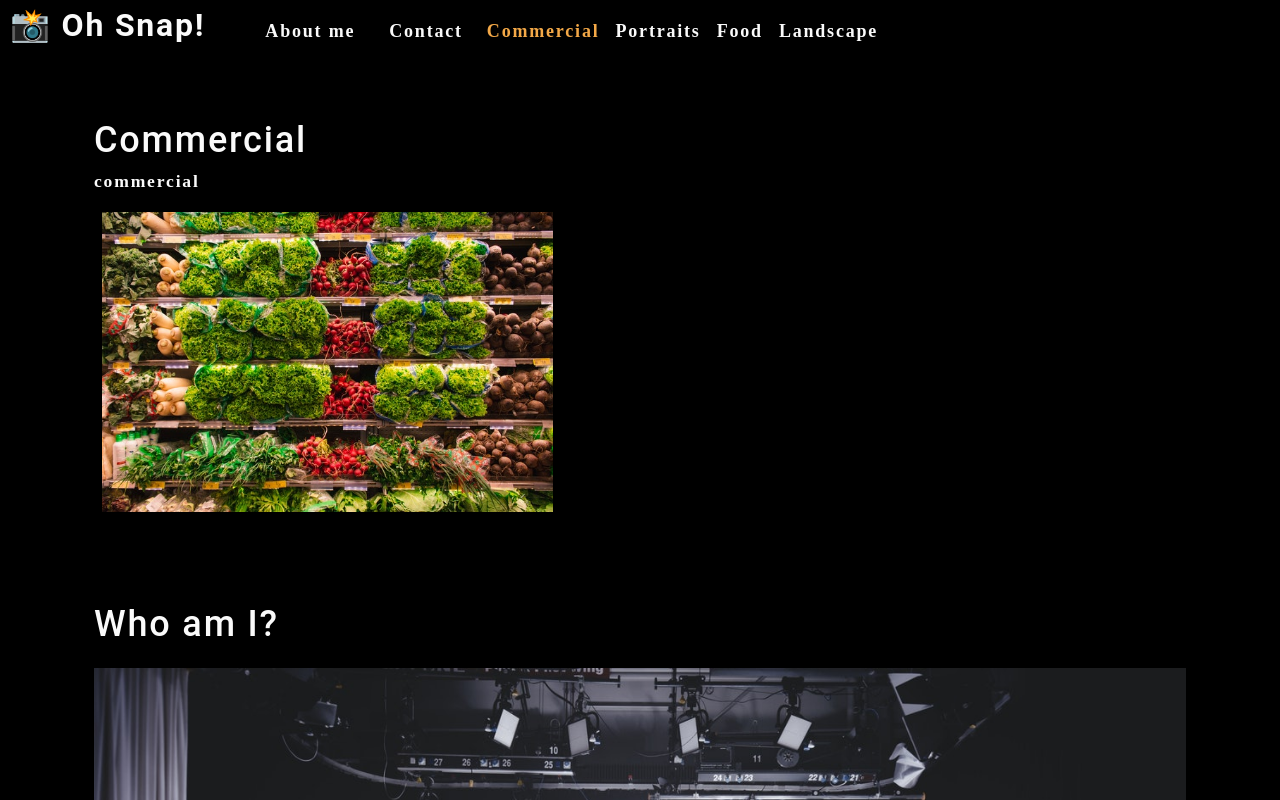
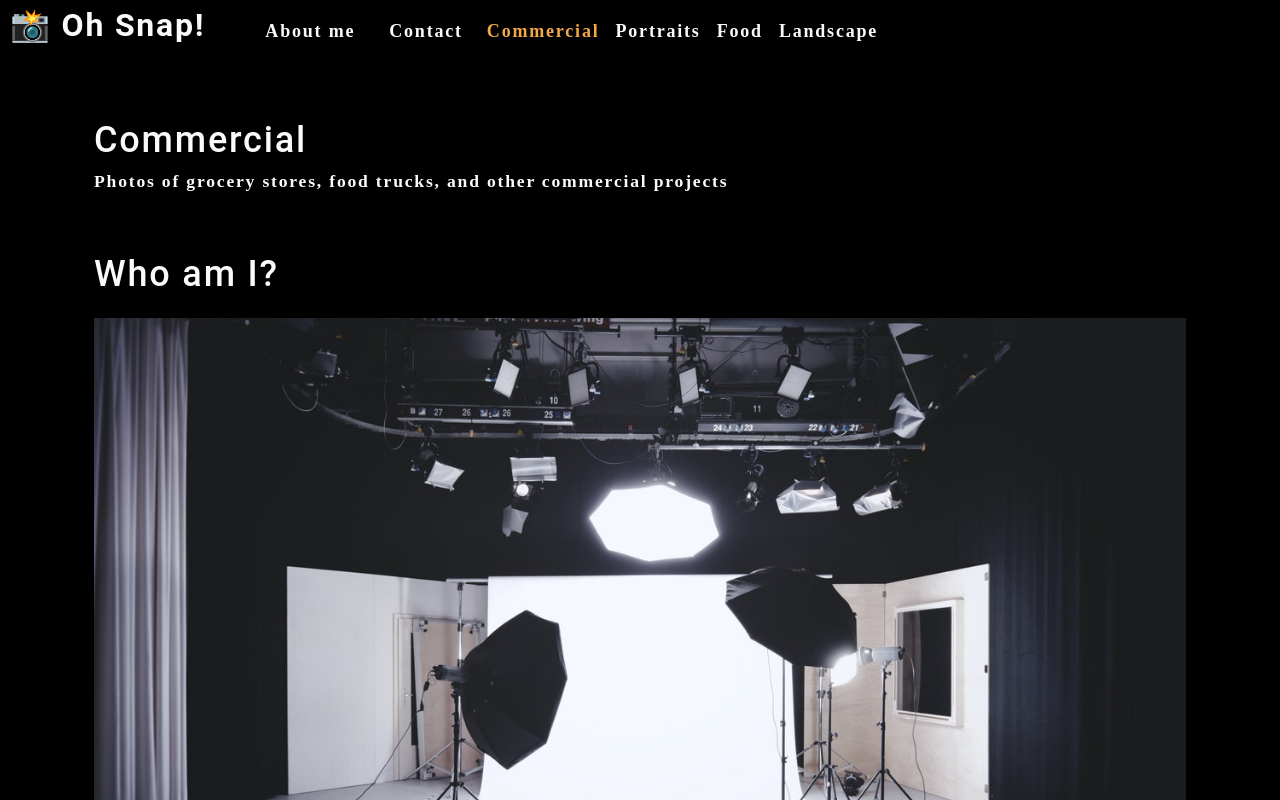
Before and after one commit to ThuyTTTN/photo-port, a React (Create React App) app: page / in a window 1280 px wide. Shown: the top 800 px of the page. Built offline with nearby package versions, Linux system fonts and the light colour scheme.

Commit message:
added PhotoList

```diff
--- a/src/App.js
+++ b/src/App.js
@@ -28,7 +28,7 @@ function App() {
       ></Nav>
       <main>
         <div>
-          <Gallery></Gallery>
+        <Gallery currentCategory={currentCategory}></Gallery>
           <About></About>
         </div>
       </main>
--- a/src/components/Gallery/index.js
+++ b/src/components/Gallery/index.js
@@ -1,27 +1,16 @@
 import React from 'react';
+import PhotoList from '../PhotoList';
 import { capitalizeFirstLetter } from '../../utils/helpers';
-import photo from "../../assets/small/commercial/0.jpg";
 
-
-
-function Gallery(props) {
-    const currentCategory = {
-        name: "commercial",
-        description: "Photos of grocery stores, food trucks, and other commercial projects",
-    };
-    return(
-        <section>
-            <h1>{capitalizeFirstLetter(currentCategory.name)}</h1>
-            <p>{currentCategory.name}</p>
-            <div className="flex-row">
-          <img
-            src={photo}
-            alt="Commercial Example"
-            className="img-thumbnail mx-1"
-          />
-      </div>
-        </section>
-    );
+function Gallery({ currentCategory }) {
+  const { name, description } = currentCategory;
+  return (
+    <section>
+      <h1 data-testid="h1tag">{capitalizeFirstLetter(name)}</h1>
+      <p>{description}</p>
+      <PhotoList  />
+    </section>
+  );
 }
 
 export default Gallery;
--- /dev/null
+++ b/src/components/PhotoList/index.js
@@ -0,0 +1,121 @@
+import React, { useState } from 'react';
+
+const PhotoList = ({ category }) => {
+
+  const [photos] = useState([
+    {
+      name: 'Grocery aisle',
+      category: 'commercial',
+      description: 'Lorem ipsum dolor sit amet, consectetur adipiscing elit. Nunc ultricie',
+    },
+    {
+      name: 'Grocery booth',
+      category: 'commercial',
+      description: 'Lorem ipsum dolor sit amet, consectetur adipiscing elit. Nunc ultricie',
+    },
+    {
+      name: 'Building exterior',
+      category: 'commercial',
+      description: 'Lorem ipsum dolor sit amet, consectetur adipiscing elit. Nunc ultricie',
+    },
+    {
+      name: 'Restaurant table',
+      category: 'commercial',
+      description: 'Lorem ipsum dolor sit amet, consectetur adipiscing elit. Nunc ultricie',
+    },
+    {
+      name: 'Cafe interior',
+      category: 'commercial',
+      description: 'Lorem ipsum dolor sit amet, consectetur adipiscing elit. Nunc ultricie',
+    },
+    {
+      name: 'Cat green eyes',
+      category: 'portraits',
+      description: 'Lorem ipsum dolor sit amet, consectetur adipiscing elit. Nunc ultricie',
+    },
+    {
+      name: 'Green parrot',
+      category: 'portraits',
+      description: 'Lorem ipsum dolor sit amet, consectetur adipiscing elit. Nunc ultricie',
+    },
+    {
+      name: 'Yellow macaw',
+      category: 'portraits',
+      description: 'Lorem ipsum dolor sit amet, consectetur adipiscing elit. Nunc ultricie',
+    },
+    {
+      name: 'Pug smile',
+      category: 'portraits',
+      description: 'Lorem ipsum dolor sit amet, consectetur adipiscing elit. Nunc ultricie',
+    },
+    {
+      name: 'Pancakes',
+      category: 'food',
+      description: 'Lorem ipsum dolor sit amet, consectetur adipiscing elit. Nunc ultricie',
+    },
+    {
+      name: 'Burrito',
+      category: 'food',
+      description: 'Lorem ipsum dolor sit amet, consectetur adipiscing elit. Nunc ultricie',
+    },
+    {
+      name: 'Scallop pasta',
+      category: 'food',
+      description: 'Lorem ipsum dolor sit amet, consectetur adipiscing elit. Nunc ultricie',
+    },
+    {
+      name: 'Burger',
+      category: 'food',
+      description: 'Lorem ipsum dolor sit amet, consectetur adipiscing elit. Nunc ultricie',
+    },
+    {
+      name: 'Fruit bowl',
+      category: 'food',
+      description: 'Lorem ipsum dolor sit amet, consectetur adipiscing elit. Nunc ultricie',
+    },
+    {
+      name: 'Green river',
+      category: 'landscape',
+      description: 'Lorem ipsum dolor sit amet, consectetur adipiscing elit. Nunc ultricie',
+    },
+    {
+      name: 'Docks',
+      category: 'landscape',
+      description: 'Lorem ipsum dolor sit amet, consectetur adipiscing elit. Nunc ultricie',
+    },
+    {
+      name: 'Panoramic village by sea',
+      category: 'landscape',
+      description: 'Lorem ipsum dolor sit amet, consectetur adipiscing elit. Nunc ultricie',
+    },
+    {
+      name: 'Domestic landscape',
+      category: 'landscape',
+      description: 'Lorem ipsum dolor sit amet, consectetur adipiscing elit. Nunc ultricie',
+    },
+    {
+      name: 'Park bench',
+      category: 'landscape',
+      description: 'Lorem ipsum dolor sit amet, consectetur adipiscing elit. Nunc ultricie',
+    },
+  ]);
+
+  const currentPhotos = photos.filter((photo) => photo.category === category);
+
+  return (
+    <div>
+      <div className="flex-row">
+        {currentPhotos.map((image, i) => (
+          <img
+            src={require(`../../assets/small/${category}/${i}.jpg`)}
+            alt={image.name}
+            className="img-thumbnail mx-1"
+            key={image.name}
+          />
+        ))}
+      </div>
+    </div>
+  );
+};
+
+export default PhotoList;
```
